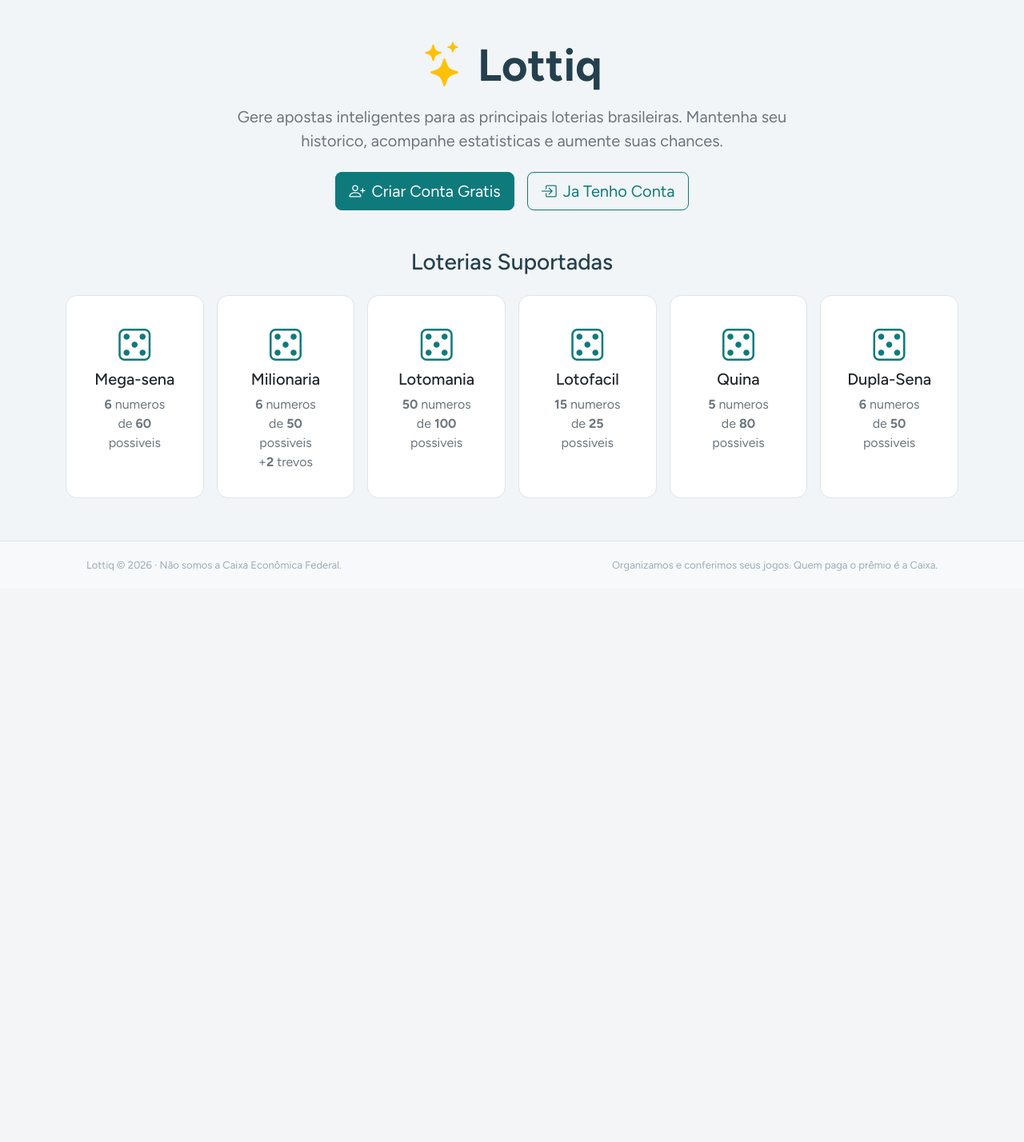
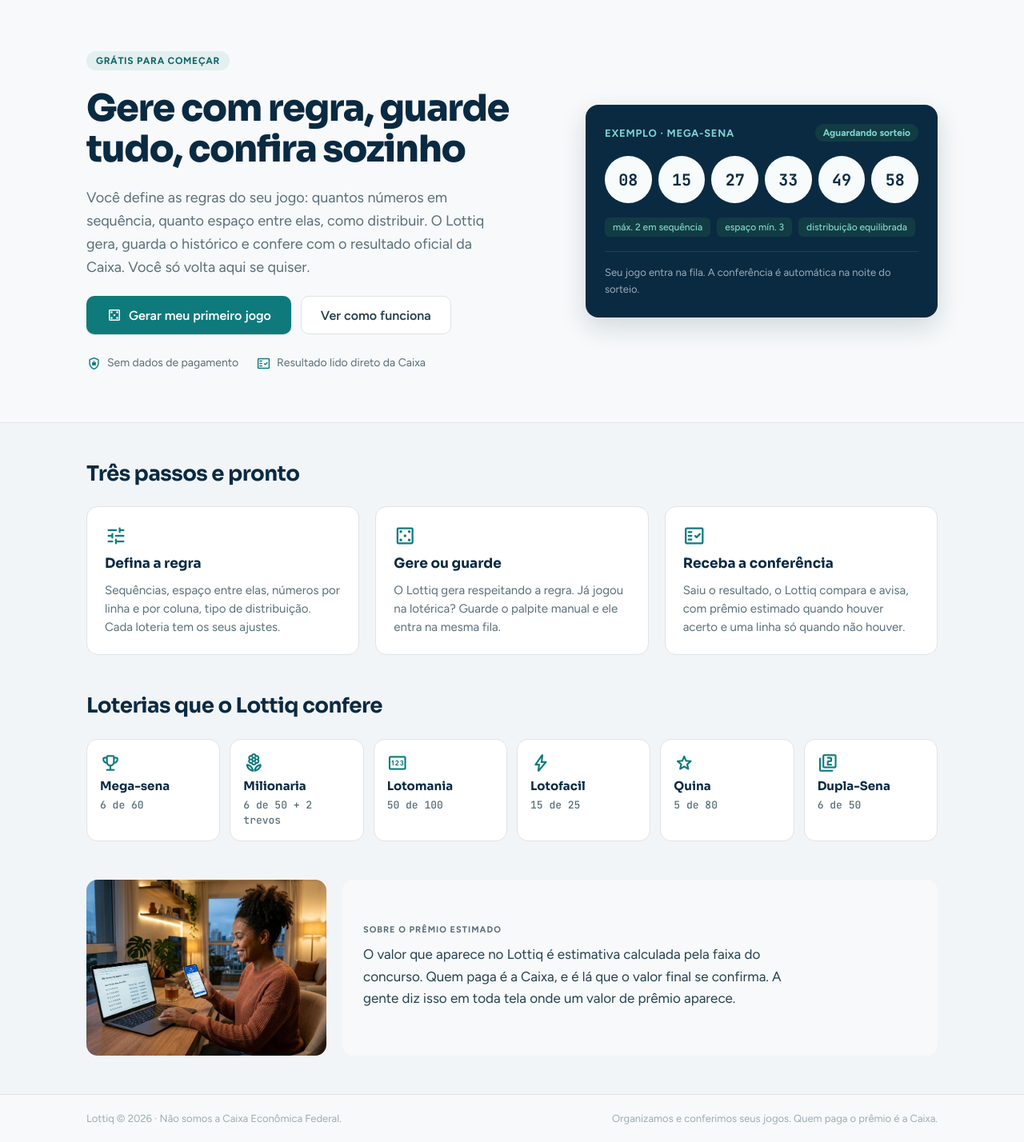
Before and after one commit to rvavretchek/Loterias, a Django app: page / in a window 1280 px wide. Shown: the part 64-1492 px from the top of the page at 80% size. Before the commit the page ends 778 px from the top, so only its background shows below. Run offline with Django 5.2, Linux system fonts and the light colour scheme; parts of the project's set-up code (start-up, migrations or seed data) failed here and were passed over.

Commit message:
feat: landing page do Lottiq (Story 5.2)
Co-Authored-By: Claude Sonnet 5 <noreply@anthropic.com>

```diff
--- a/apps/loterias_core/views.py
+++ b/apps/loterias_core/views.py
@@ -58,12 +58,9 @@ def home(request):
             'jogos_disponiveis': GAMES_CONFIG,
             'concursos_sugeridos': suggested_contests,
         }
-    else:
-        context = {
-            'jogos_disponiveis': GAMES_CONFIG,
-        }
+        return render(request, 'loterias_core/home.html', context)
 
-    return render(request, 'loterias_core/home.html', context)
+    return render(request, 'loterias_core/landing.html', {'jogos_disponiveis': GAMES_CONFIG})
 
 
 @login_required
--- a/templates/loterias_core/home.html
+++ b/templates/loterias_core/home.html
@@ -34,30 +34,6 @@
 
 {% block content %}
 <div class="container {% if user.is_authenticated %}py-4{% else %}py-5{% endif %}">
-    {% if not user.is_authenticated %}
-    <!-- Hero Section (so visitante; usuario autenticado abre direto na area de gerar jogo) -->
-    <div class="row mb-5">
-        <div class="col-lg-8 mx-auto text-center">
-            <h1 class="display-4 fw-bold mb-3">
-                <i class="bi bi-stars text-warning"></i>
-                Lottiq
-            </h1>
-            <p class="lead text-secondary mb-4">
-                Gere apostas inteligentes para as principais loterias brasileiras.
-                Mantenha seu historico, acompanhe estatisticas e aumente suas chances.
-            </p>
-            <div class="d-flex justify-content-center gap-3">
-                <a href="{% url 'account_signup' %}" class="btn btn-primary btn-lg">
-                    <i class="bi bi-person-plus me-2"></i>Criar Conta Gratis
-                </a>
-                <a href="{% url 'account_login' %}" class="btn btn-outline-primary btn-lg">
-                    <i class="bi bi-box-arrow-in-right me-2"></i>Ja Tenho Conta
-                </a>
-            </div>
-        </div>
-    </div>
-    {% endif %}
-
     {% if user.is_authenticated %}
     <div class="home-layout">
     <div class="home-main">
@@ -248,32 +224,6 @@
     </aside>
     </div>
 
-    {% else %}
-    <!-- Jogos Disponiveis -->
-    <div class="row">
-        <div class="col-12">
-            <h3 class="text-center mb-4">Loterias Suportadas</h3>
-            <div class="row g-3">
-                {% for key, config in jogos_disponiveis.items %}
-                <div class="col-md-4 col-lg-2">
-                    <div class="card text-center p-3 h-100">
-                        <div class="card-body">
-                            <i class="bi bi-dice-5 fs-1 text-primary mb-2"></i>
-                            <h5 class="card-title">{{ config.name }}</h5>
-                            <p class="card-text text-secondary">
-                                <strong>{{ config.bets_count }}</strong> numeros<br>
-                                de <strong>{{ config.numbers_count }}</strong> possiveis
-                                {% if config.clovers > 0 %}
-                                <br>+<strong>{{ config.clovers }}</strong> trevos
-                                {% endif %}
-                            </p>
-                        </div>
-                    </div>
-                </div>
-                {% endfor %}
-            </div>
-        </div>
-    </div>
     {% endif %}
 </div>
 
--- /dev/null
+++ b/templates/loterias_core/landing.html
@@ -0,0 +1,138 @@
+{% extends 'base/base.html' %}
+{% load static %}
+
+{% block title %}Lottiq - Gere com regra, guarde tudo, confira sozinho{% endblock %}
+
+{% block extra_css %}
+<style>
+    .lp-hero { background: var(--surface-sunken); border-bottom: 1px solid var(--border-default); padding: 40px 0; }
+    .lp-hero-grid { display: grid; grid-template-columns: 1fr; gap: 32px; align-items: center; }
+    .lp-hero-copy { display: flex; flex-direction: column; gap: 22px; min-width: 0; }
+    .lp-pill { align-self: flex-start; padding: 6px 12px; border-radius: 999px; background: var(--status-waiting-bg); color: var(--teal-700); font: 700 12px/1 var(--font-body); letter-spacing: .06em; text-transform: uppercase; }
+    .lp-hero h1 { font: 800 34px/1.1 var(--font-display); letter-spacing: -.03em; color: var(--lq-navy); margin: 0; text-wrap: pretty; }
+    .lp-hero p.lp-lead { font: 400 18px/1.6 var(--font-body); color: var(--text-muted); margin: 0; max-width: 46ch; text-wrap: pretty; }
+    .lp-cta { display: flex; flex-wrap: wrap; gap: 12px; }
+    .lp-cta .lq-btn { height: 48px; padding: 0 24px; font-size: 16px; }
+    .lp-trust { display: flex; flex-wrap: wrap; gap: 12px 22px; padding-top: 4px; font: 400 14px/1.4 var(--font-body); color: var(--neutral-600); }
+    .lp-trust span { display: inline-flex; align-items: center; gap: 7px; }
+    .lp-trust .ms { font-size: 19px; color: var(--lq-teal); }
+    .lp-sample { border-radius: var(--radius-xl); background: var(--lq-navy); padding: 24px; display: flex; flex-direction: column; gap: 18px; box-shadow: var(--shadow-lg); }
+    .lp-sample-head { display: flex; justify-content: space-between; align-items: center; gap: 8px; flex-wrap: wrap; }
+    .lp-sample-label { font: 700 13px/1 var(--font-body); letter-spacing: .06em; text-transform: uppercase; color: #7FD3CF; }
+    .lp-sample-status { padding: 5px 10px; border-radius: 999px; background: #123C43; color: #7FD3CF; font: 700 12px/1 var(--font-body); }
+    .lp-sample-balls { display: flex; gap: 8px; justify-content: space-between; }
+    .lp-sample-balls span { flex: 1 1 0; max-width: 60px; aspect-ratio: 1; border-radius: 50%; background: #F7FBFB; color: var(--lq-navy); display: flex; align-items: center; justify-content: center; font: 700 clamp(14px, 4vw, 20px)/1 var(--font-mono); font-variant-numeric: tabular-nums; }
+    .lp-sample-rules { display: flex; flex-wrap: wrap; gap: 8px; }
+    .lp-sample-rules span { padding: 6px 10px; border-radius: 6px; background: #123C43; color: #7FD3CF; font: 500 12px/1 var(--font-body); }
+    .lp-sample-note { padding-top: 16px; border-top: 1px solid #1E4159; font: 400 13px/1.6 var(--font-body); color: #9CADB6; }
+    .lp-section { padding: 48px 0; }
+    .lp-section h2 { font: 700 26px/1.25 var(--font-display); letter-spacing: -.02em; color: var(--lq-navy); margin: 0 0 24px; }
+    .lp-steps { display: grid; grid-template-columns: 1fr; gap: 20px; }
+    .lp-step { border: 1px solid var(--border-default); border-radius: var(--radius-lg); padding: 22px; display: flex; flex-direction: column; gap: 10px; background: #fff; }
+    .lp-step .ms { font-size: 28px; color: var(--lq-teal); }
+    .lp-step h3 { font: 700 17px/1.3 var(--font-display); color: var(--lq-navy); margin: 0; }
+    .lp-step p { font: 400 15px/1.55 var(--font-body); color: var(--text-muted); margin: 0; }
+    .lp-games { display: grid; grid-template-columns: repeat(2, 1fr); gap: 12px; }
+    .lp-game { border: 1px solid var(--border-default); border-radius: var(--radius-lg); padding: 16px; background: #fff; display: flex; flex-direction: column; gap: 6px; }
+    .lp-game .ms { font-size: 26px; color: var(--lq-teal); }
+    .lp-game strong { font: 700 15px/1.3 var(--font-display); color: var(--lq-navy); }
+    .lp-game span.lp-game-meta { font: 400 13px/1.4 var(--font-mono); color: var(--text-muted); }
+    .lp-photo-row { display: grid; grid-template-columns: 1fr; gap: 20px; }
+    .lp-photo-row img { width: 100%; height: 220px; object-fit: cover; border-radius: var(--radius-lg); }
+    .lp-note { background: var(--surface-sunken); border-radius: var(--radius-lg); padding: 26px; display: flex; flex-direction: column; gap: 12px; justify-content: center; }
+    .lp-note .lq-eyebrow { color: var(--neutral-600); font-size: 11px; letter-spacing: .09em; }
+    .lp-note p { font: 400 17px/1.6 var(--font-body); color: var(--text-body-color); margin: 0; max-width: 52ch; }
+    @media (min-width: 768px) {
+        .lp-hero { padding: 64px 0; }
+        .lp-hero h1 { font-size: 46px; }
+        .lp-hero-grid { grid-template-columns: 1fr 440px; gap: 48px; }
+        .lp-steps { grid-template-columns: repeat(3, 1fr); }
+        .lp-games { grid-template-columns: repeat(3, 1fr); }
+        .lp-photo-row { grid-template-columns: 300px 1fr; }
+        .lp-photo-row img { height: 100%; min-height: 220px; }
+    }
+    @media (min-width: 992px) { .lp-games { grid-template-columns: repeat(6, 1fr); } }
+</style>
+{% endblock %}
+
+{% block content %}
+<section class="lp-hero">
+    <div class="lq-container lp-hero-grid">
+        <div class="lp-hero-copy">
+            <span class="lp-pill">Grátis para começar</span>
+            <h1>Gere com regra, guarde tudo, confira sozinho</h1>
+            <p class="lp-lead">Você define as regras do seu jogo: quantos números em sequência, quanto espaço entre elas, como distribuir. O Lottiq gera, guarda o histórico e confere com o resultado oficial da Caixa. Você só volta aqui se quiser.</p>
+            <div class="lp-cta">
+                <a href="{% url 'account_signup' %}" class="lq-btn lq-btn-primary"><span class="ms" aria-hidden="true">casino</span>Gerar meu primeiro jogo</a>
+                <a href="#como-funciona" class="lq-btn lq-btn-outline">Ver como funciona</a>
+            </div>
+            <div class="lp-trust">
+                <span><span class="ms" aria-hidden="true">shield_lock</span>Sem dados de pagamento</span>
+                <span><span class="ms" aria-hidden="true">fact_check</span>Resultado lido direto da Caixa</span>
+            </div>
+        </div>
+
+        <div class="lp-sample" aria-label="Exemplo de jogo gerado">
+            <div class="lp-sample-head">
+                <span class="lp-sample-label">Exemplo · Mega-Sena</span>
+                <span class="lp-sample-status">Aguardando sorteio</span>
+            </div>
+            <div class="lp-sample-balls" role="list">
+                <span role="listitem">08</span><span role="listitem">15</span><span role="listitem">27</span><span role="listitem">33</span><span role="listitem">49</span><span role="listitem">58</span>
+            </div>
+            <div class="lp-sample-rules">
+                <span>máx. 2 em sequência</span><span>espaço mín. 3</span><span>distribuição equilibrada</span>
+            </div>
+            <div class="lp-sample-note">Seu jogo entra na fila. A conferência é automática na noite do sorteio.</div>
+        </div>
+    </div>
+</section>
+
+<section class="lp-section" id="como-funciona">
+    <div class="lq-container">
+        <h2>Três passos e pronto</h2>
+        <div class="lp-steps">
+            <div class="lp-step">
+                <span class="ms" aria-hidden="true">tune</span>
+                <h3>Defina a regra</h3>
+                <p>Sequências, espaço entre elas, números por linha e por coluna, tipo de distribuição. Cada loteria tem os seus ajustes.</p>
+            </div>
+            <div class="lp-step">
+                <span class="ms" aria-hidden="true">casino</span>
+                <h3>Gere ou guarde</h3>
+                <p>O Lottiq gera respeitando a regra. Já jogou na lotérica? Guarde o palpite manual e ele entra na mesma fila.</p>
+            </div>
+            <div class="lp-step">
+                <span class="ms" aria-hidden="true">fact_check</span>
+                <h3>Receba a conferência</h3>
+                <p>Saiu o resultado, o Lottiq compara e avisa, com prêmio estimado quando houver acerto e uma linha só quando não houver.</p>
+            </div>
+        </div>
+    </div>
+</section>
+
+<section class="lp-section" style="padding-top:0;">
+    <div class="lq-container">
+        <h2>Loterias que o Lottiq confere</h2>
+        <div class="lp-games">
+            {% for key, config in jogos_disponiveis.items %}
+            <div class="lp-game">
+                <span class="ms" aria-hidden="true">{% if key == 'Mega-sena' %}emoji_events{% elif key == 'Milionaria' %}local_florist{% elif key == 'Lotomania' %}pin{% elif key == 'Lotofacil' %}bolt{% elif key == 'Quina' %}star{% elif key == 'Dupla-Sena' %}filter_2{% else %}casino{% endif %}</span>
+                <strong>{{ config.name }}</strong>
+                <span class="lp-game-meta">{{ config.bets_count }} de {{ config.numbers_count }}{% if config.clovers > 0 %} + {{ config.clovers }} trevos{% endif %}</span>
+            </div>
+            {% endfor %}
+        </div>
+    </div>
+</section>
+
+<section class="lp-section" style="padding-top:0;">
+    <div class="lq-container lp-photo-row">
+        <img src="{% static 'img/jogadora.jpg' %}" alt="Jogadora conferindo seus jogos no celular e no computador">
+        <div class="lp-note">
+            <span class="lq-eyebrow">Sobre o prêmio estimado</span>
+            <p>O valor que aparece no Lottiq é estimativa calculada pela faixa do concurso. Quem paga é a Caixa, e é lá que o valor final se confirma. A gente diz isso em toda tela onde um valor de prêmio aparece.</p>
+        </div>
+    </div>
+</section>
+{% endblock %}
```
Also changed, not shown: _bmad-output/implementation-artifacts/spec-5-2-landing-page.md (added, +29 -0 lines), apps/loterias_core/tests.py (+15 -1 lines), static/img/jogadora.jpg (added).
